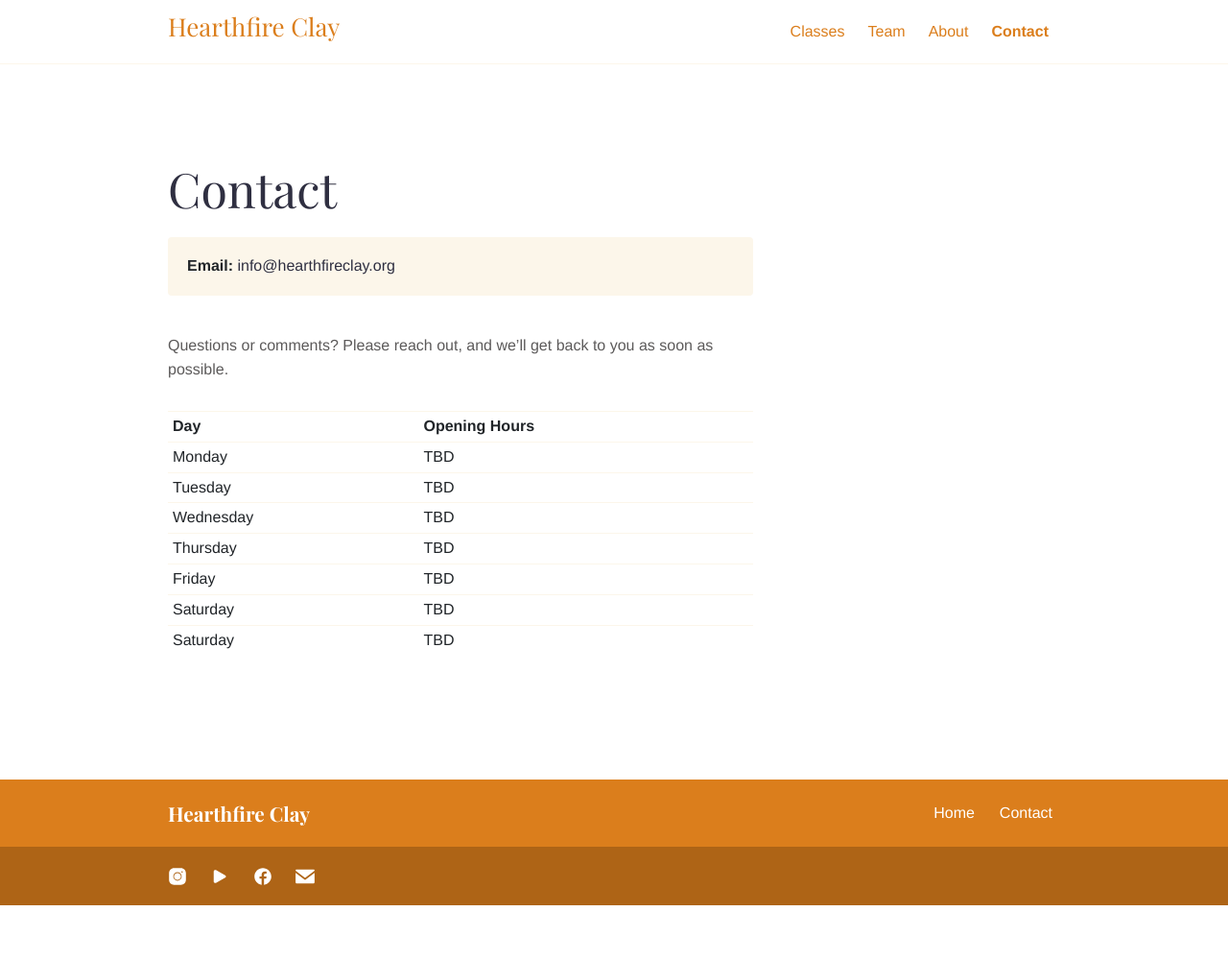
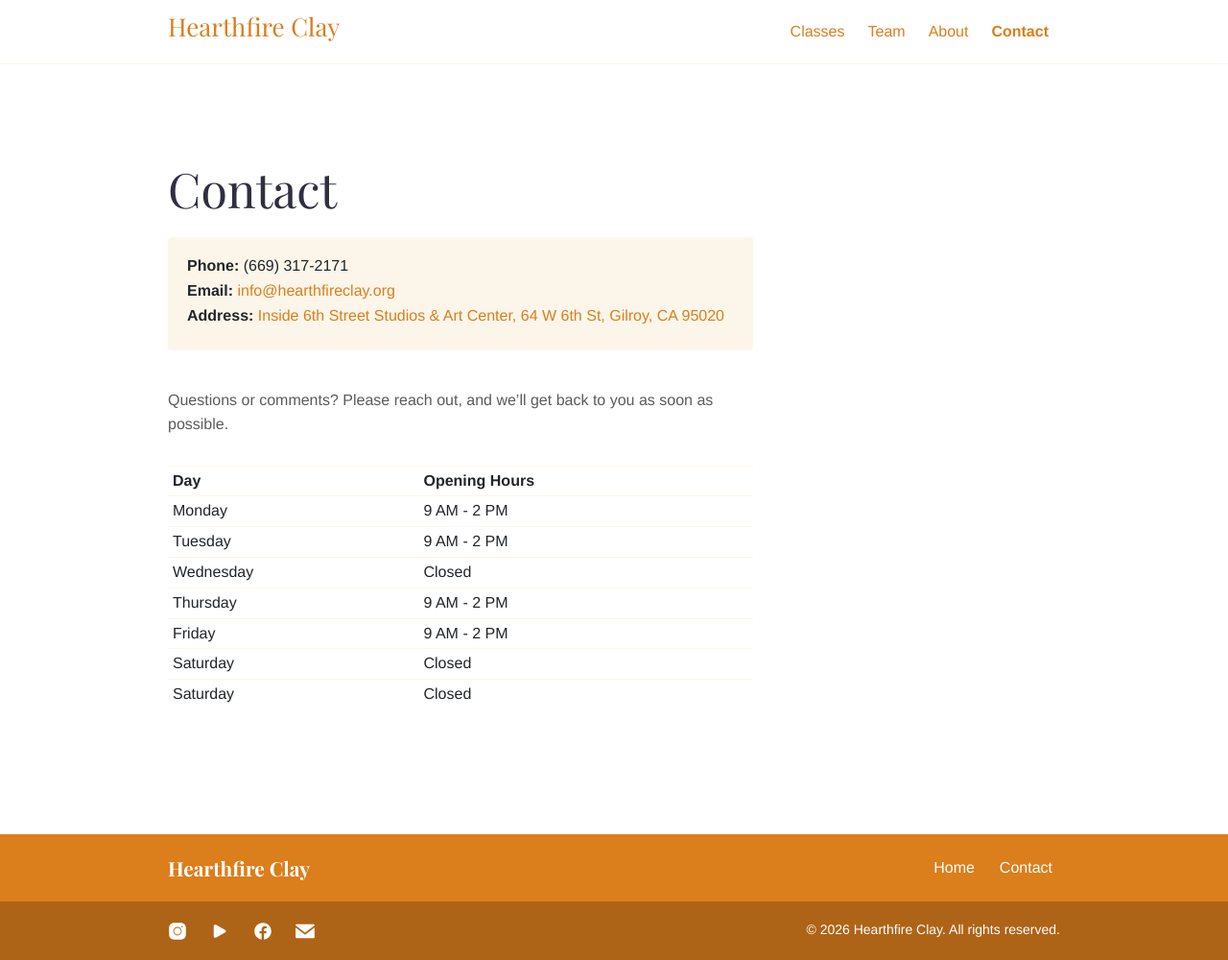
Before and after one commit to shawnacscott/shawnacscott.github.io, a Jekyll site: the page built from contact.md, in a window 1280 px wide. Shown: the whole page at 96% size. Built offline with Jekyll 4.4.1, drawn with Linux system fonts in a browser that asks for light colours; before the commit the page ends 943 px from its top, so only the background shows below that.

Commit message:
Update contact information

```diff
--- a/_data/contact.yml
+++ b/_data/contact.yml
@@ -1,3 +1,5 @@
 email: 'info@hearthfireclay.org'
-#phone: '1800 123 000'
+phone: '(669) 317-2171'
+address: 'Inside 6th Street Studios & Art Center, 64 W 6th St, Gilroy, CA 95020'
+address_link: 'https://maps.app.goo.gl/5XweWRVJCPhA7Hob9'
 contact_button_link: 'contact'
--- a/_data/seo.yml
+++ b/_data/seo.yml
@@ -1 +1,2 @@
 google_analytics_id: "G-CC2TWCWTWZ"
+copyright_text: "© 2026 Hearthfire Clay. All rights reserved."
--- a/_includes/call.html
+++ b/_includes/call.html
@@ -4,9 +4,16 @@
         <div class="call-phone"><strong>Phone: </strong> {{ site.data.contact.phone }} </div>
     {% endif %}
     {% if site.data.contact.email %}
-    <div class="call-email"><strong>Email: </strong>
+    <div class="call-phone"><strong>Email: </strong>
       <a href="mailto:{{ .site.data.contact.email }}">
         {{ site.data.contact.email }}
+      </a>
+    </div>
+    {% endif %}
+    {% if site.data.contact.address %}
+    <div class="call-phone"><strong>Address: </strong>
+      <a href="{{ .site.data.contact.address_link }}">
+        {{ site.data.contact.address }}
       </a>
     </div>
     {% endif %}
--- a/contact.md
+++ b/contact.md
@@ -8,10 +8,10 @@ Questions or comments? Please reach out, and we'll get back to you as soon as po
 
 | Day       | Opening Hours |
 | --------- |---------------|
-| Monday    | TBD           |
-| Tuesday   | TBD           |
-| Wednesday | TBD           |
-| Thursday  | TBD           |
-| Friday    | TBD           |
-| Saturday  | TBD           |
-| Saturday  | TBD           |
+| Monday    | 9 AM - 2 PM   |
+| Tuesday   | 9 AM - 2 PM   |
+| Wednesday | Closed        |
+| Thursday  | 9 AM - 2 PM   |
+| Friday    | 9 AM - 2 PM   |
+| Saturday  | Closed        |
+| Saturday  | Closed        |
```
